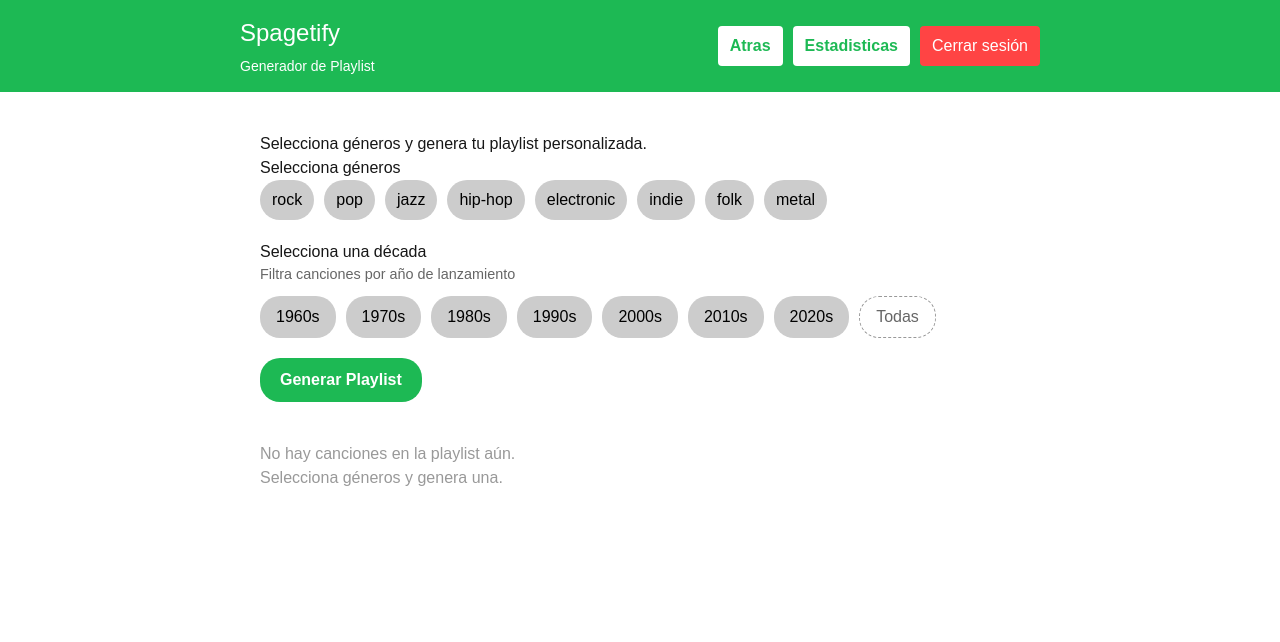
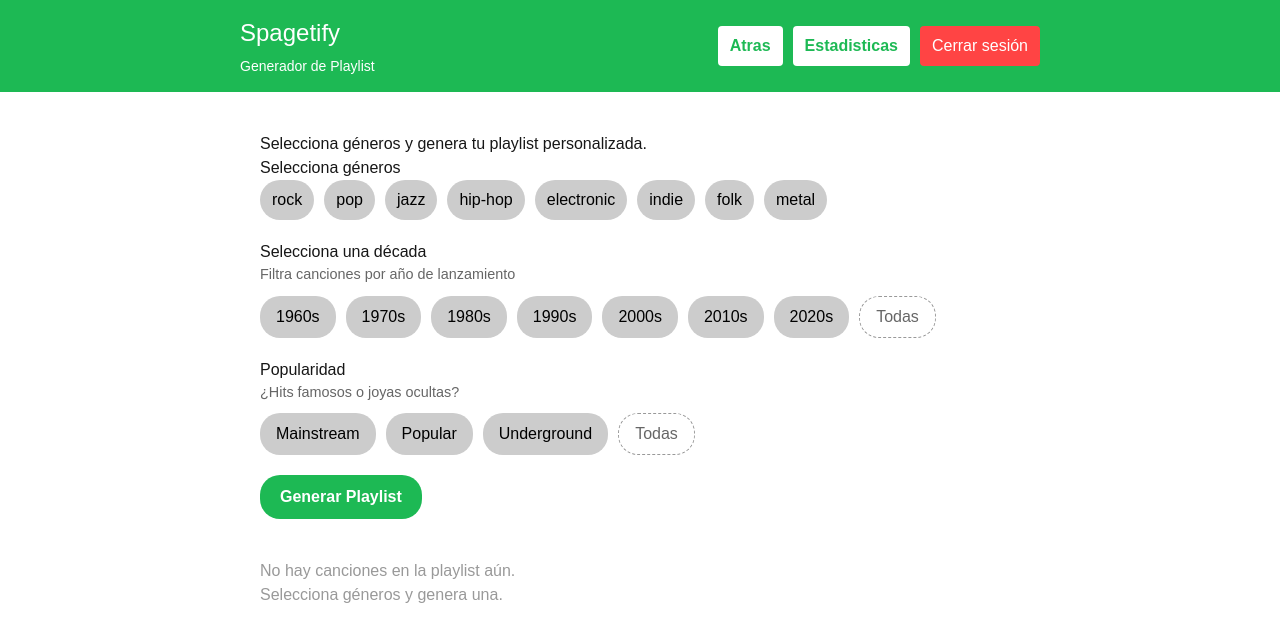
Before and after one commit to juliosoria9/proyectoweb_2, a Next.js app in the folder spotify/: page /dashboard in a window 1280 px wide. Shown: the top 642 px of the page. Built offline with nearby package versions, Linux system fonts and the light colour scheme; sample sign-in values are in the browser's storage.

Commit message:
añadido el widget de popularidad

```diff
--- a/spotify/src/app/dashboard/generador/page.js
+++ b/spotify/src/app/dashboard/generador/page.js
@@ -4,6 +4,7 @@ import { useEffect, useState } from 'react';
 import { useRouter } from 'next/navigation';
 import { isAuthenticated, logout, getAccessToken } from '@/lib/auth';
 import WidgetGenero from '@/components/widgets/WidgetGenero';
+import WidgetPopularidad from '@/components/widgets/WidgetPopularidad';
 import VisualizadorPlaylist from '@/components/VisualizadorPlaylist';
 
 export default function GeneradorPage() {
@@ -12,6 +13,7 @@ export default function GeneradorPage() {
     'rock', 'pop', 'jazz', 'hip-hop', 'electronic', 'indie', 'folk', 'metal'
   ]);
   const [generosSeleccionados, setGenerosSeleccionados] = useState([]);
+  const [popularidadSeleccionada, setPopularidadSeleccionada] = useState(null);
   const [playlist, setPlaylist] = useState([]);
   const [cargando, setCargando] = useState(false);
   const [mensaje, setMensaje] = useState('');
@@ -34,6 +36,25 @@ export default function GeneradorPage() {
     }
   }
 
+  // Manejar selección de popularidad
+  function manejarSeleccionPopularidad(popularidad) {
+    setPopularidadSeleccionada(popularidad);
+  }
+
+  // Obtener rango de popularidad según categoría
+  function obtenerRangoPopularidad(categoria) {
+    if (categoria === 'mainstream') {
+      return { min: 70, max: 100 };
+    }
+    if (categoria === 'popular') {
+      return { min: 40, max: 69 };
+    }
+    if (categoria === 'underground') {
+      return { min: 0, max: 39 };
+    }
+    return null;
+  }
+
   async function generarPlaylist() {
     if (generosSeleccionados.length === 0) {
       setMensaje('Selecciona al menos un género.');
@@ -51,14 +72,61 @@ export default function GeneradorPage() {
     }
 
     try {
-      const cancionesEjemplo = [
-        { id: '1', name: 'Canción 1', artist: 'Artista 1', image: 'https://via.placeholder.com/50' },
-        { id: '2', name: 'Canción 2', artist: 'Artista 2', image: 'https://via.placeholder.com/50' },
-        { id: '3', name: 'Canción 3', artist: 'Artista 3', image: 'https://via.placeholder.com/50' },
-      ];
+      let todasLasCanciones = [];
 
-      setPlaylist(cancionesEjemplo);
-      setMensaje('Playlist generada (datos de prueba).');
+      // Buscar canciones de cada género
+      for (let i = 0; i < generosSeleccionados.length; i++) {
+        const genero = generosSeleccionados[i];
+        const busqueda = 'genre:' + genero;
+        const url = 'https://api.spotify.com/v1/search?type=track&q=' + encodeURIComponent(busqueda) + '&limit=15';
+
+        const respuesta = await fetch(url, {
+          headers: { 'Authorization': 'Bearer ' + token }
+        });
+        const datos = await respuesta.json();
+
+        if (datos.tracks && datos.tracks.items) {
+          const canciones = datos.tracks.items;
+
+          for (let j = 0; j < canciones.length; j++) {
+            const cancion = canciones[j];
+            todasLasCanciones.push({
+              id: cancion.id,
+              name: cancion.name,
+              artist: cancion.artists[0].name,
+              image: cancion.album.images[0]?.url || '',
+              popularity: cancion.popularity
+            });
+          }
+        }
+      }
+
+      // Filtrar por popularidad si hay selección
+      if (popularidadSeleccionada) {
+        const rango = obtenerRangoPopularidad(popularidadSeleccionada);
+        if (rango) {
+          todasLasCanciones = todasLasCanciones.filter(c => {
+            return c.popularity >= rango.min && c.popularity <= rango.max;
+          });
+        }
+      }
+
+      // Quitar duplicados
+      const sinDuplicados = [];
+      const idsVistos = [];
+      for (let i = 0; i < todasLasCanciones.length; i++) {
+        const cancion = todasLasCanciones[i];
+        if (!idsVistos.includes(cancion.id)) {
+          idsVistos.push(cancion.id);
+          sinDuplicados.push(cancion);
+        }
+      }
+
+      // Limitar a 30 canciones
+      const playlistFinal = sinDuplicados.slice(0, 30);
+
+      setPlaylist(playlistFinal);
+      setMensaje('Playlist generada con ' + playlistFinal.length + ' canciones.');
     } catch (e) {
       setMensaje('Error: ' + e.message);
     }
@@ -99,6 +167,11 @@ export default function GeneradorPage() {
         onSelect={manejarSeleccionGenero}
       />
 
+      <WidgetPopularidad
+        popularidadSeleccionada={popularidadSeleccionada}
+        onSelect={manejarSeleccionPopularidad}
+      />
+
       <button
         type="button"
         onClick={generarPlaylist}
--- a/spotify/src/app/dashboard/page.js
+++ b/spotify/src/app/dashboard/page.js
@@ -6,6 +6,7 @@ import { isAuthenticated, getAccessToken } from '@/lib/auth';
 import Encabezado from '@/components/Encabezado';
 import WidgetGenero from '@/components/widgets/WidgetGenero';
 import WidgetDecada from '@/components/widgets/WidgetDecada';
+import WidgetPopularidad from '@/components/widgets/WidgetPopularidad';
 import VisualizadorPlaylist from '@/components/VisualizadorPlaylist';
 import styles from './page.module.css';
 
@@ -19,6 +20,7 @@ export default function DashboardPage() {
 	// Estado del generador
 	const [generosSeleccionados, setGenerosSeleccionados] = useState([]);
 	const [decadaSeleccionada, setDecadaSeleccionada] = useState(null);
+	const [popularidadSeleccionada, setPopularidadSeleccionada] = useState(null);
 	const [playlist, setPlaylist] = useState([]);
 	const [cargando, setCargando] = useState(false);
 	const [mensaje, setMensaje] = useState('');
@@ -45,9 +47,28 @@ export default function DashboardPage() {
 		}
 	}
 
-	// Seleccionar década
+	// Seleccionar decada
 	function manejarSeleccionDecada(decada) {
 		setDecadaSeleccionada(decada);
+	}
+
+	// Seleccionar popularidad
+	function manejarSeleccionPopularidad(popularidad) {
+		setPopularidadSeleccionada(popularidad);
+	}
+
+	// Obtener rango de popularidad
+	function obtenerRangoPopularidad(categoria) {
+		if (categoria === 'mainstream') {
+			return { min: 70, max: 100 };
+		}
+		if (categoria === 'popular') {
+			return { min: 40, max: 69 };
+		}
+		if (categoria === 'underground') {
+			return { min: 0, max: 39 };
+		}
+		return null;
 	}
 
 	// Generar la playlist
@@ -77,12 +98,12 @@ export default function DashboardPage() {
 			for (let i = 0; i < generosSeleccionados.length; i++) {
 				const genero = generosSeleccionados[i];
 
-				// Construir búsqueda base
+				// Construir busqueda base
 				let busqueda = 'genre:' + genero;
 
-				// Si hay década seleccionada, añadir filtro de año
+				// Si hay decada seleccionada, añadir filtro de año
 				if (decadaSeleccionada) {
-					// Ejemplo: década 1980 -> buscar "year:1980-1989"
+					// Ejemplo: decada 1980 -> buscar "year:1980-1989"
 					const anioInicio = decadaSeleccionada;
 					const anioFin = parseInt(decadaSeleccionada) + 9;
 					busqueda = busqueda + ' year:' + anioInicio + '-' + anioFin;
@@ -130,7 +151,8 @@ export default function DashboardPage() {
 							id: cancion.id,
 							name: cancion.name,
 							artist: nombreArtista,
-							image: imagenAlbum
+							image: imagenAlbum,
+							popularity: cancion.popularity
 						};
 
 						// Agregar a la lista
@@ -153,8 +175,19 @@ export default function DashboardPage() {
 				}
 			}
 
+			// Filtrar por popularidad si hay selección
+			let cancionesFiltradas = cancionesUnicas;
+			if (popularidadSeleccionada) {
+				const rango = obtenerRangoPopularidad(popularidadSeleccionada);
+				if (rango) {
+					cancionesFiltradas = cancionesUnicas.filter(c => {
+						return c.popularity >= rango.min && c.popularity <= rango.max;
+					});
+				}
+			}
+
 			// Limitar a 30 canciones máximo
-			const cancionesFinales = cancionesUnicas.slice(0, 30);
+			const cancionesFinales = cancionesFiltradas.slice(0, 30);
 
 			// Guardar en el estado
 			setPlaylist(cancionesFinales);
@@ -199,6 +232,11 @@ export default function DashboardPage() {
 					onSelect={manejarSeleccionDecada}
 				/>
 
+				<WidgetPopularidad
+					popularidadSeleccionada={popularidadSeleccionada}
+					onSelect={manejarSeleccionPopularidad}
+				/>
+
 				<button
 					type="button"
 					onClick={generarPlaylist}
--- a/spotify/src/components/widgets/WidgetPopularidad.jsx
+++ b/spotify/src/components/widgets/WidgetPopularidad.jsx
@@ -0,0 +1,54 @@
+'use client';
+
+import styles from './WidgetPopularidad.module.css';
+
+export default function WidgetPopularidad({ popularidadSeleccionada, onSelect }) {
+
+
+  const categorias = [
+    { id: 'mainstream', nombre: 'Mainstream', min: 70, max: 100 },
+    { id: 'popular', nombre: 'Popular', min: 40, max: 69 },
+    { id: 'underground', nombre: 'Underground', min: 0, max: 39 }
+  ];
+
+
+  function renderizarBoton(categoria) {
+
+    const estaSeleccionada = (popularidadSeleccionada === categoria.id);
+
+
+    let claseCSS = styles.boton;
+    if (estaSeleccionada) {
+      claseCSS = styles.botonActivo;
+    }
+
+    return (
+      <button
+        key={categoria.id}
+        type="button"
+        onClick={() => onSelect(categoria.id)}
+        className={claseCSS}
+      >
+        {categoria.nombre}
+      </button>
+    );
+  }
+
+  return (
+    <div className={styles.contenedor}>
+      <h2>Popularidad</h2>
+      <p className={styles.descripcion}>¿Hits famosos o joyas ocultas?</p>
+      <div className={styles.lista}>
+        {categorias.map(renderizarBoton)}
+
+        <button
+          type="button"
+          onClick={() => onSelect(null)}
+          className={styles.botonLimpiar}
+        >
+          Todas
+        </button>
+      </div>
+    </div>
+  );
+}
--- /dev/null
+++ b/spotify/src/components/widgets/WidgetPopularidad.module.css
@@ -0,0 +1,44 @@
+.contenedor {
+  margin-bottom: 20px;
+}
+
+.descripcion {
+  font-size: 0.9em;
+  color: #666;
+  margin-bottom: 10px;
+}
+
+.lista {
+  display: flex;
+  gap: 10px;
+  flex-wrap: wrap;
+}
+
+.boton {
+  padding: 8px 16px;
+  border: none;
+  border-radius: 20px;
+  cursor: pointer;
+  background-color: #ccc;
+  color: #000;
+  font-weight: normal;
+}
+
+.botonActivo {
+  padding: 8px 16px;
+  border: none;
+  border-radius: 20px;
+  cursor: pointer;
+  background-color: #1DB954;
+  color: #fff;
+  font-weight: bold;
+}
+
+.botonLimpiar {
+  padding: 8px 16px;
+  border: 1px dashed #999;
+  border-radius: 20px;
+  cursor: pointer;
+  background-color: transparent;
+  color: #666;
+}
```
